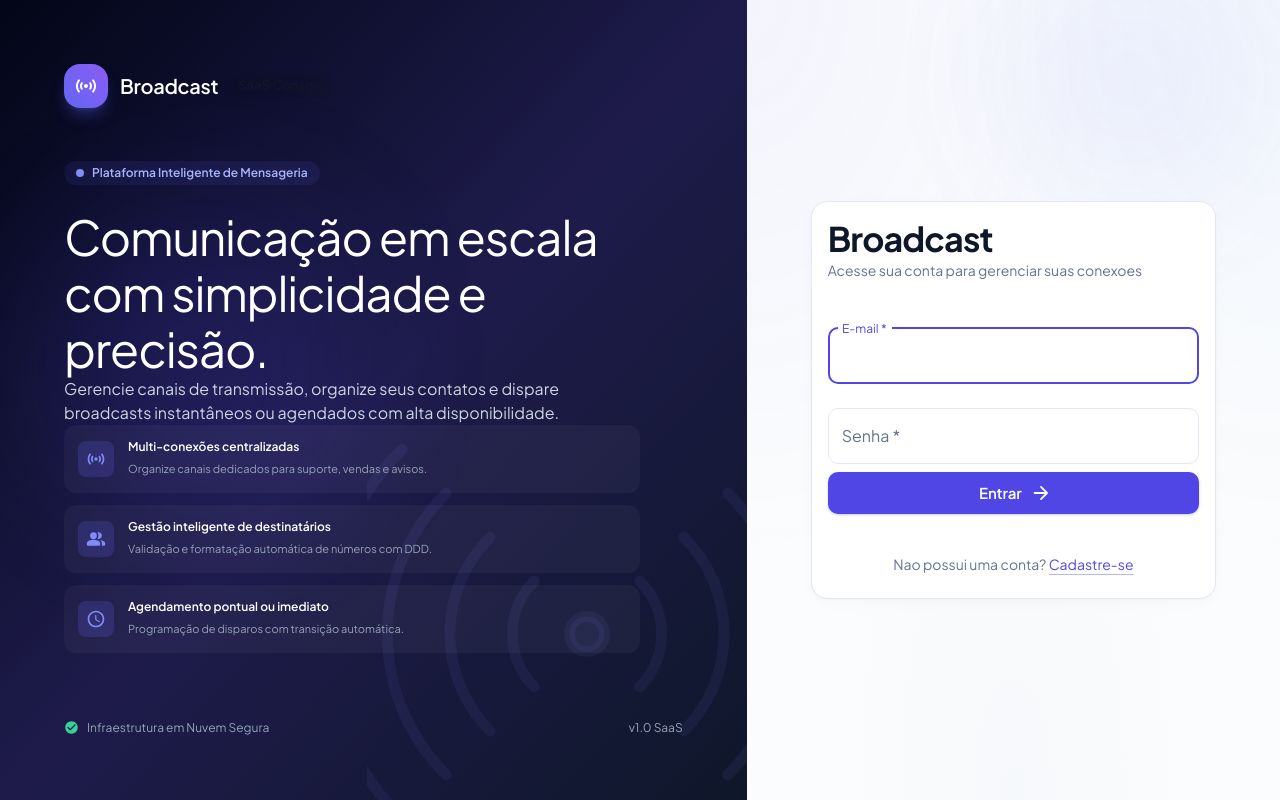
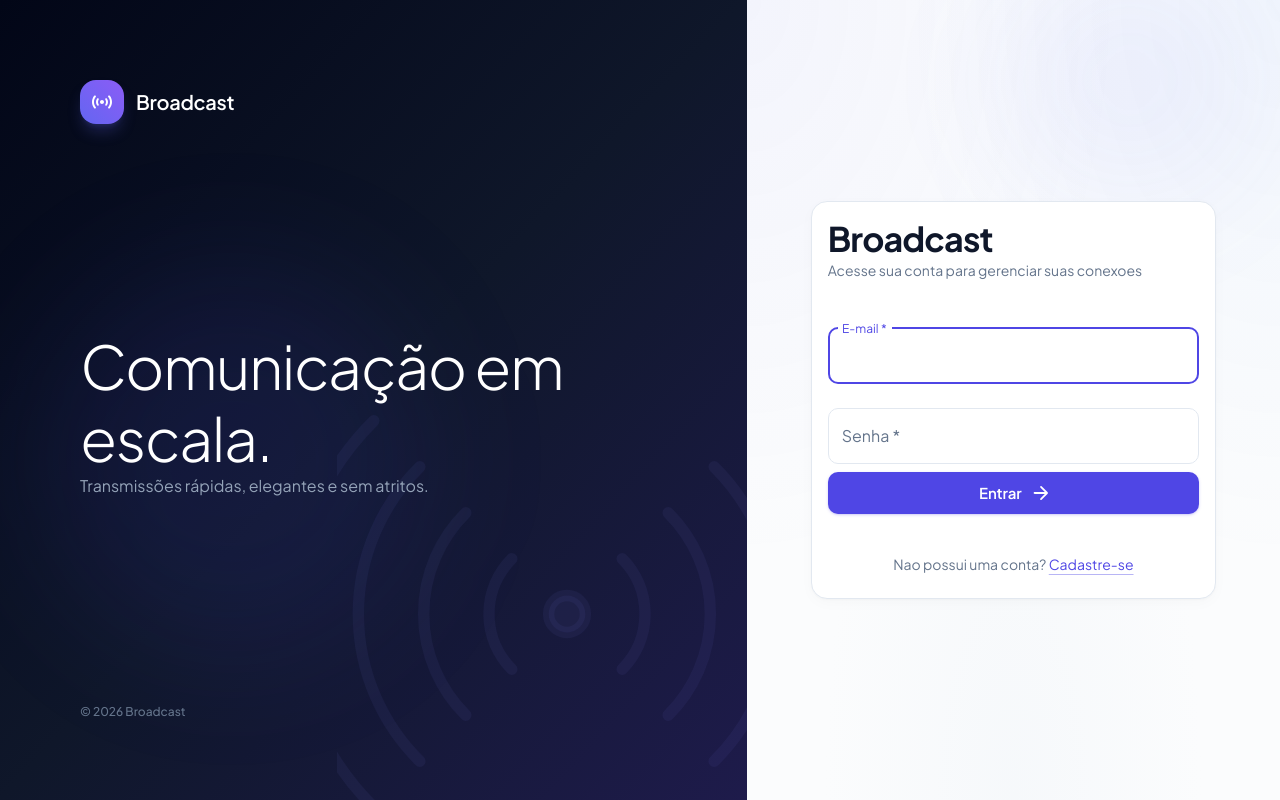
Before and after one commit to pierrecbrito/broadcast, a React (Vite) app in the folder web/: page /login in a window 1280 px wide. Shown: the top 800 px of the page. Built offline with nearby package versions, Linux system fonts and the light colour scheme; no server answers.

Commit message:
feat: simplifica hero da tela de login com foco minimalista

```diff
--- a/web/src/pages/login.tsx
+++ b/web/src/pages/login.tsx
@@ -9,12 +9,8 @@ import Link from "@mui/material/Link";
 import TextField from "@mui/material/TextField";
 import Typography from "@mui/material/Typography";
 import Alert from "@mui/material/Alert";
-import Chip from "@mui/material/Chip";
 import SensorsRoundedIcon from "@mui/icons-material/SensorsRounded";
 import ArrowForwardRoundedIcon from "@mui/icons-material/ArrowForwardRounded";
-import CheckCircleRoundedIcon from "@mui/icons-material/CheckCircleRounded";
-import ScheduleRoundedIcon from "@mui/icons-material/ScheduleRounded";
-import PeopleAltRoundedIcon from "@mui/icons-material/PeopleAltRounded";
 import { useAuth } from "../hooks/use-auth";
 
 export function LoginPage() {
@@ -66,23 +62,23 @@ export function LoginPage() {
   return (
     <Box className="min-h-screen grid grid-cols-1 lg:grid-cols-12 bg-white">
       {/* PAINEL HERO (LADO ESQUERDO) */}
-      <Box className="hidden lg:flex lg:col-span-6 xl:col-span-7 flex-col justify-between p-10 xl:p-16 bg-gradient-to-br from-slate-950 via-indigo-950 to-slate-900 text-white relative overflow-hidden border-r border-slate-800/80">
+      <Box className="hidden lg:flex lg:col-span-6 xl:col-span-7 flex-col justify-between p-12 xl:p-20 bg-gradient-to-br from-slate-950 via-slate-900 to-indigo-950 text-white relative overflow-hidden border-r border-slate-800/60">
         {/* Marca d'agua decorativa de ondas de transmissao no fundo do hero */}
         <Box
           aria-hidden="true"
           sx={{
             position: "absolute",
-            right: -60,
-            bottom: -60,
+            right: -50,
+            bottom: -50,
             pointerEvents: "none",
             userSelect: "none",
             zIndex: 0,
-            color: "rgba(129, 140, 248, 0.07)",
+            color: "rgba(129, 140, 248, 0.06)",
           }}
         >
           <svg
-            width="440"
-            height="440"
+            width="460"
+            height="460"
             viewBox="0 0 100 100"
             fill="none"
             stroke="currentColor"
@@ -102,83 +98,36 @@ export function LoginPage() {
         </Box>
 
         {/* Efeito de luz ambiente difusa */}
-        <div className="absolute top-1/4 left-10 w-80 h-80 rounded-full bg-indigo-600/15 filter blur-3xl pointer-events-none" />
+        <div className="absolute top-1/3 left-10 w-96 h-96 rounded-full bg-indigo-600/10 filter blur-3xl pointer-events-none" />
 
-        {/* Topo do Hero: Marca e Badge */}
+        {/* Topo do Hero: Apenas a Marca */}
         <Box className="relative z-10 flex items-center gap-3">
-          <div className="w-11 h-11 rounded-2xl bg-gradient-to-tr from-indigo-500 to-violet-500 text-white flex items-center justify-center shadow-lg shadow-indigo-500/30">
+          <div className="w-11 h-11 rounded-2xl bg-gradient-to-tr from-indigo-500 to-violet-500 text-white flex items-center justify-center shadow-lg shadow-indigo-500/25">
             <SensorsRoundedIcon fontSize="medium" />
           </div>
           <Typography variant="h6" className="font-extrabold text-white tracking-tight text-xl">
             Broadcast
           </Typography>
-          <Chip
-            label="SaaS Console"
-            size="small"
-            className="text-[11px] font-semibold bg-indigo-500/20 text-indigo-300 border border-indigo-500/30"
-          />
         </Box>
 
-        {/* Meio do Hero: Mensagem de Impacto e Recursos */}
-        <Box className="relative z-10 my-auto py-12 max-w-xl">
-          <div className="inline-flex items-center gap-2 px-3 py-1 rounded-full bg-indigo-500/10 border border-indigo-500/20 text-indigo-300 text-xs font-semibold mb-6">
-            <span className="w-2 h-2 rounded-full bg-indigo-400 animate-ping" />
-            Plataforma Inteligente de Mensageria
-          </div>
-
+        {/* Meio do Hero: Mensagem Simples e Direta */}
+        <Box className="relative z-10 my-auto py-12 max-w-lg">
           <Typography
-            variant="h3"
+            variant="h2"
             component="h2"
-            className="font-extrabold text-white tracking-tight leading-tight mb-4 text-3xl xl:text-4xl"
+            className="font-extrabold text-white tracking-tight leading-tight mb-4 text-3xl sm:text-4xl xl:text-5xl"
           >
-            Comunicação em escala com simplicidade e precisão.
+            Comunicação em escala.
           </Typography>
 
-          <Typography variant="body1" className="text-slate-300 text-base leading-relaxed mb-8 font-normal">
-            Gerencie canais de transmissão, organize seus contatos e dispare broadcasts instantâneos ou agendados com alta disponibilidade.
+          <Typography variant="body1" className="text-slate-400 text-lg font-normal leading-relaxed">
+            Transmissões rápidas, elegantes e sem atritos.
           </Typography>
-
-          {/* Cards de destaques */}
-          <div className="space-y-3">
-            <div className="flex items-center gap-3.5 p-3.5 rounded-xl bg-white/[0.04] border border-white/[0.08] backdrop-blur-xs">
-              <div className="w-9 h-9 rounded-lg bg-indigo-500/20 text-indigo-400 flex items-center justify-center shrink-0">
-                <SensorsRoundedIcon fontSize="small" />
-              </div>
-              <div>
-                <span className="text-xs font-semibold text-white block">Multi-conexões centralizadas</span>
-                <span className="text-[11px] text-slate-400">Organize canais dedicados para suporte, vendas e avisos.</span>
-              </div>
-            </div>
-
-            <div className="flex items-center gap-3.5 p-3.5 rounded-xl bg-white/[0.04] border border-white/[0.08] backdrop-blur-xs">
-              <div className="w-9 h-9 rounded-lg bg-indigo-500/20 text-indigo-400 flex items-center justify-center shrink-0">
-                <PeopleAltRoundedIcon fontSize="small" />
-              </div>
-              <div>
-                <span className="text-xs font-semibold text-white block">Gestão inteligente de destinatários</span>
-                <span className="text-[11px] text-slate-400">Validação e formatação automática de números com DDD.</span>
-              </div>
-            </div>
-
-            <div className="flex items-center gap-3.5 p-3.5 rounded-xl bg-white/[0.04] border border-white/[0.08] backdrop-blur-xs">
-              <div className="w-9 h-9 rounded-lg bg-indigo-500/20 text-indigo-400 flex items-center justify-center shrink-0">
-                <ScheduleRoundedIcon fontSize="small" />
-              </div>
-              <div>
-                <span className="text-xs font-semibold text-white block">Agendamento pontual ou imediato</span>
-                <span className="text-[11px] text-slate-400">Programação de disparos com transição automática.</span>
-              </div>
-            </div>
-          </div>
         </Box>
 
-        {/* Rodapé do Hero */}
-        <Box className="relative z-10 pt-4 border-t border-slate-800/60 flex items-center justify-between text-xs text-slate-400">
-          <div className="flex items-center gap-2">
-            <CheckCircleRoundedIcon sx={{ fontSize: 15 }} className="text-emerald-400" />
-            <span>Infraestrutura em Nuvem Segura</span>
-          </div>
-          <span>v1.0 SaaS</span>
+        {/* Rodapé discreto */}
+        <Box className="relative z-10 text-xs text-slate-500 font-medium">
+          © {new Date().getFullYear()} Broadcast
         </Box>
       </Box>
 
```
